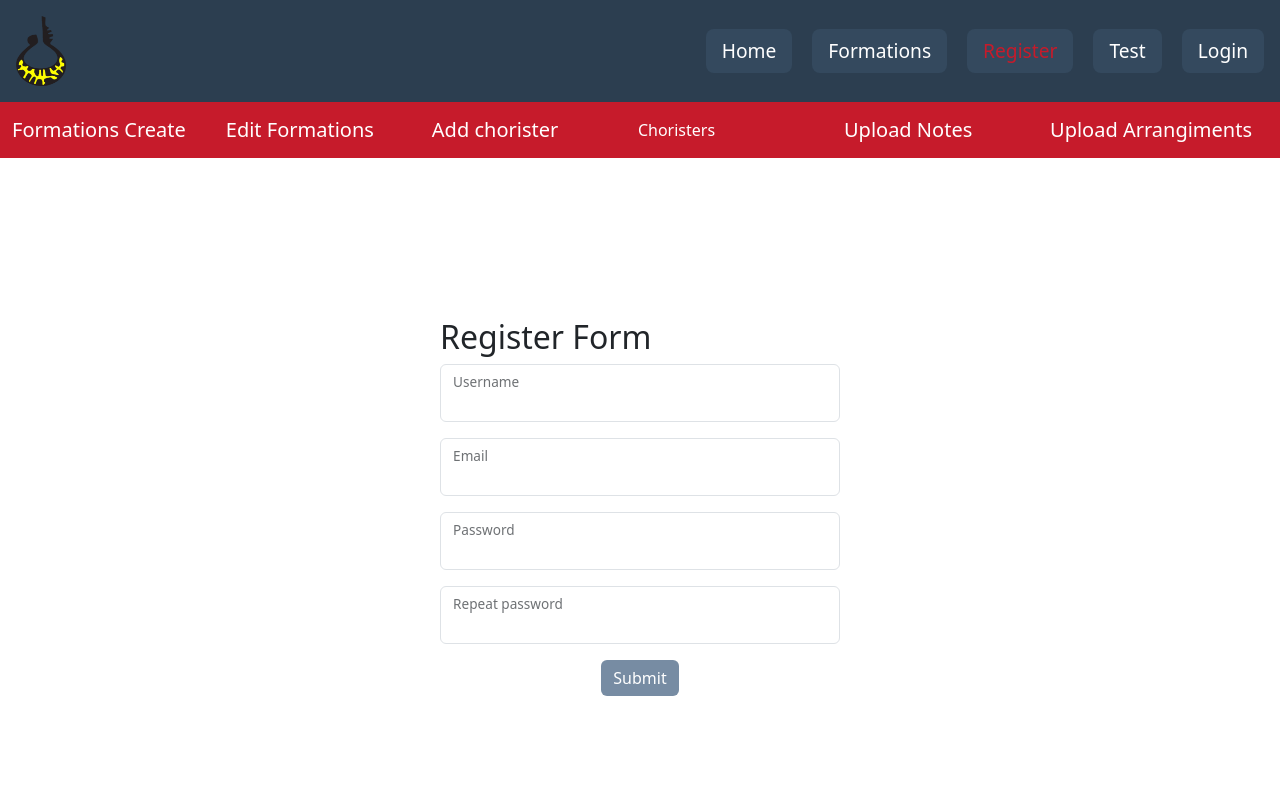
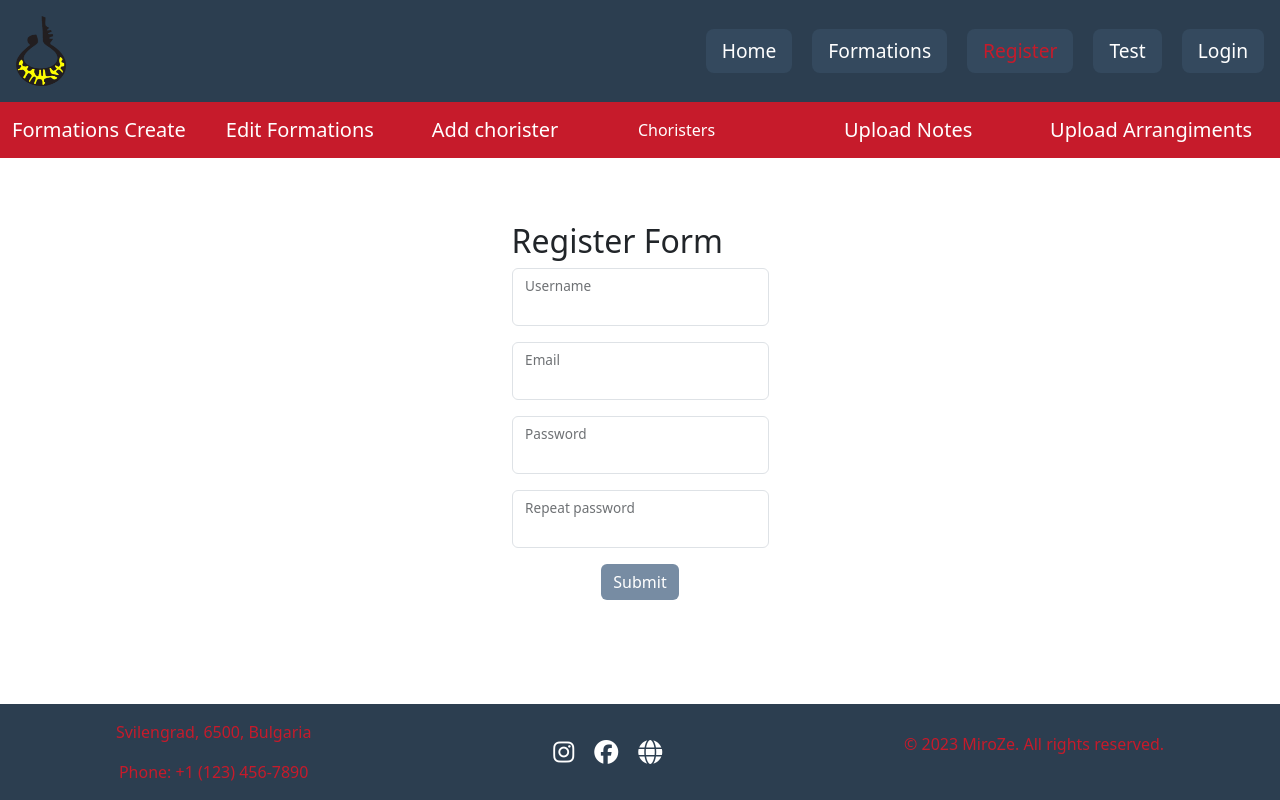
Before and after one commit to MiroZe/choir_svilengrad_app, a React (Vite) app in the folder choir-school-svilengrad/: page /auth/register in a window 1280 px wide. Shown: the top 800 px of the page. Built offline with nearby package versions, Linux system fonts and the light colour scheme.

Commit message:
create Usercontext

```diff
--- a/choir-school-svilengrad/src/App.css
+++ b/choir-school-svilengrad/src/App.css
@@ -1,6 +1,8 @@
 #root {
 
-
-
+  display: flex;
+    flex-direction: column;
+    justify-content: flex-start;
+    height: 100vh;
 
 }
--- a/choir-school-svilengrad/src/App.jsx
+++ b/choir-school-svilengrad/src/App.jsx
@@ -13,6 +13,7 @@ import AdminNavBar from './components/AdminNavBar/AdminNavBar';
 import ChoristerList from './components/CroristerLIst/ChoristerList';
 import ChoristerDetail from './components/CroristerLIst/ChoristerDetails';
 import Footer from './components/Footer/Footer';
+import { UserProvider } from './contexts/UserContext';
 
 
 
@@ -21,8 +22,10 @@ function App() {
 
   return (
     <>
+    <UserProvider>
      <Header />
      <AdminNavBar />
+
      <Routes>
       <Route path='/' element={<Home/>} />
       <Route path='/auth/register' element={<RegisterForm/>} />
@@ -38,7 +41,7 @@ function App() {
 
      <Footer />
 
-
+     </UserProvider>
 
     </>
   )
--- a/choir-school-svilengrad/src/components/CroristerLIst/Chorister.jsx
+++ b/choir-school-svilengrad/src/components/CroristerLIst/Chorister.jsx
@@ -14,7 +14,7 @@ const Chorister = ({ index, firstName, lastName, formations, imageUrl, _id }) =>
       </td>
       <td>{firstName}</td>
       <td>{lastName}</td>
-      <td>{formations.join("")}</td>
+      <td>{formations.join(", ")}</td>
       <td>
       <Link to={`/choristers/${_id}`}><Button variant="info">Info</Button></Link>
       <Button variant="warning">Edit</Button>
--- a/choir-school-svilengrad/src/components/CroristerLIst/Chorister.module.css
+++ b/choir-school-svilengrad/src/components/CroristerLIst/Chorister.module.css
@@ -2,7 +2,7 @@
     max-width: 1280px;
     margin: 2em auto;
     text-align: center;
-
+    flex-grow: 1;
     padding: 2em;
 
 }
--- a/choir-school-svilengrad/src/components/Footer/Footer.module.css
+++ b/choir-school-svilengrad/src/components/Footer/Footer.module.css
@@ -2,7 +2,7 @@
     background-color: #2c3e50;
     color: #c61b2b;
     text-align: center;
-    padding: 20px;
+
     display: flex;
     justify-content: space-around;
     align-items: center;
--- a/choir-school-svilengrad/src/components/LoginForm/LoginForm.module.css
+++ b/choir-school-svilengrad/src/components/LoginForm/LoginForm.module.css
@@ -1,8 +1,9 @@
 .form-container {
     max-width: 25em;
-    margin: 10em auto;
+    margin: 4em auto;
     display: flex;
     flex-direction: column;
+    flex-grow: 1;
 }
 
 .form-container button{
--- a/choir-school-svilengrad/src/components/RegisterForm/RegisterForm.module.css
+++ b/choir-school-svilengrad/src/components/RegisterForm/RegisterForm.module.css
@@ -1,8 +1,9 @@
 .form-container {
     max-width: 25em;
-    margin: 10em auto;
+    margin: 4em auto;
     display: flex;
     flex-direction: column;
+    flex-grow: 1;
 }
 
 .form-container button{
--- /dev/null
+++ b/choir-school-svilengrad/src/contexts/UserContext.js
@@ -0,0 +1,16 @@
+import {createContext} from 'react';
+
+
+export const UserContext = createContext();
+
+export const UserProvider = ( {
+    children
+}) => {
+    return (
+        <>
+        <UserContext.Provider>
+            {children}
+        </UserContext.Provider>
+        </>
+    )
+}
--- a/choir-school-svilengrad/src/index.css
+++ b/choir-school-svilengrad/src/index.css
@@ -20,6 +20,8 @@ body {
   margin: 0;
   display: flex;
   flex-direction: column;
+
+
 
   min-width: 320px;
   min-height: 100vh;
```
